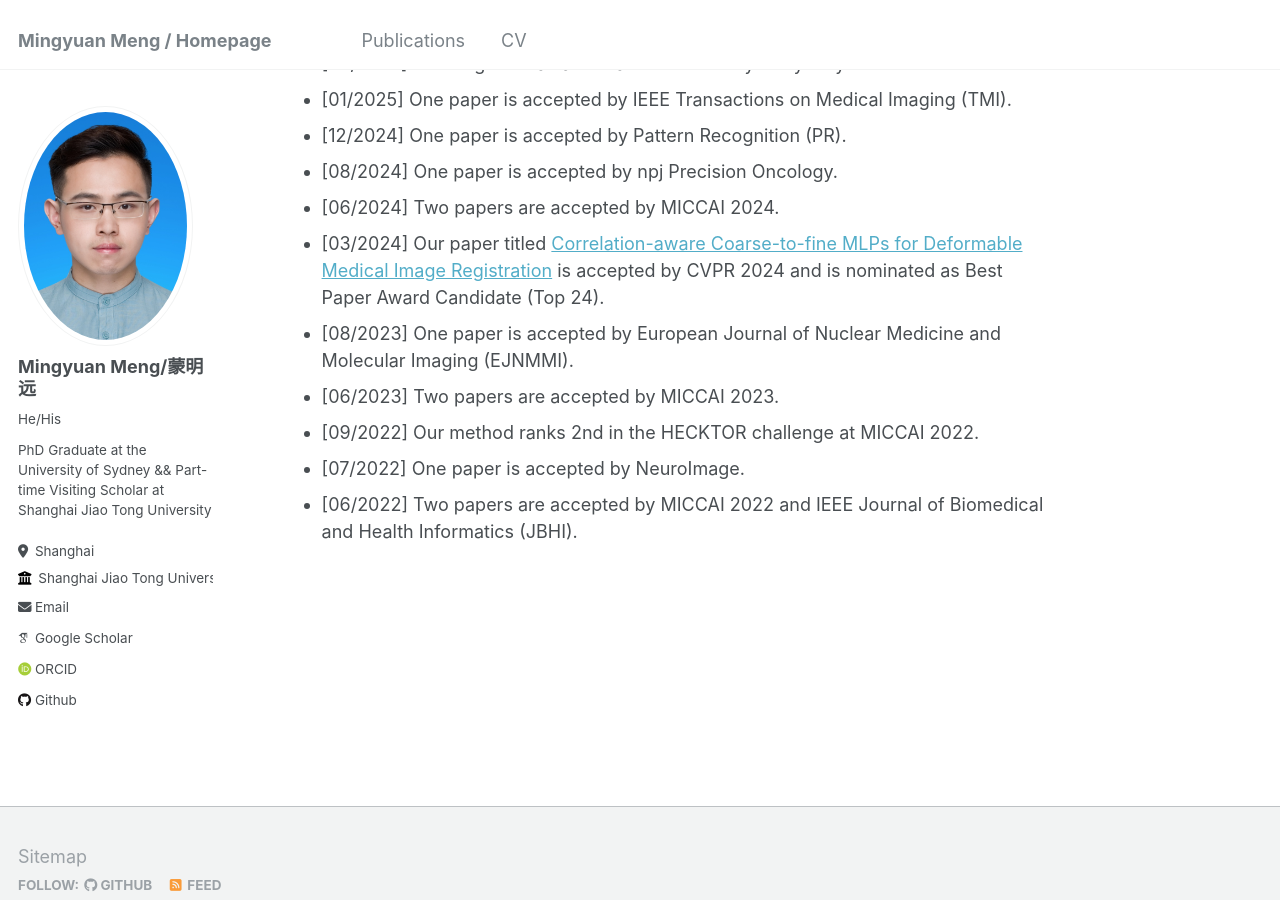
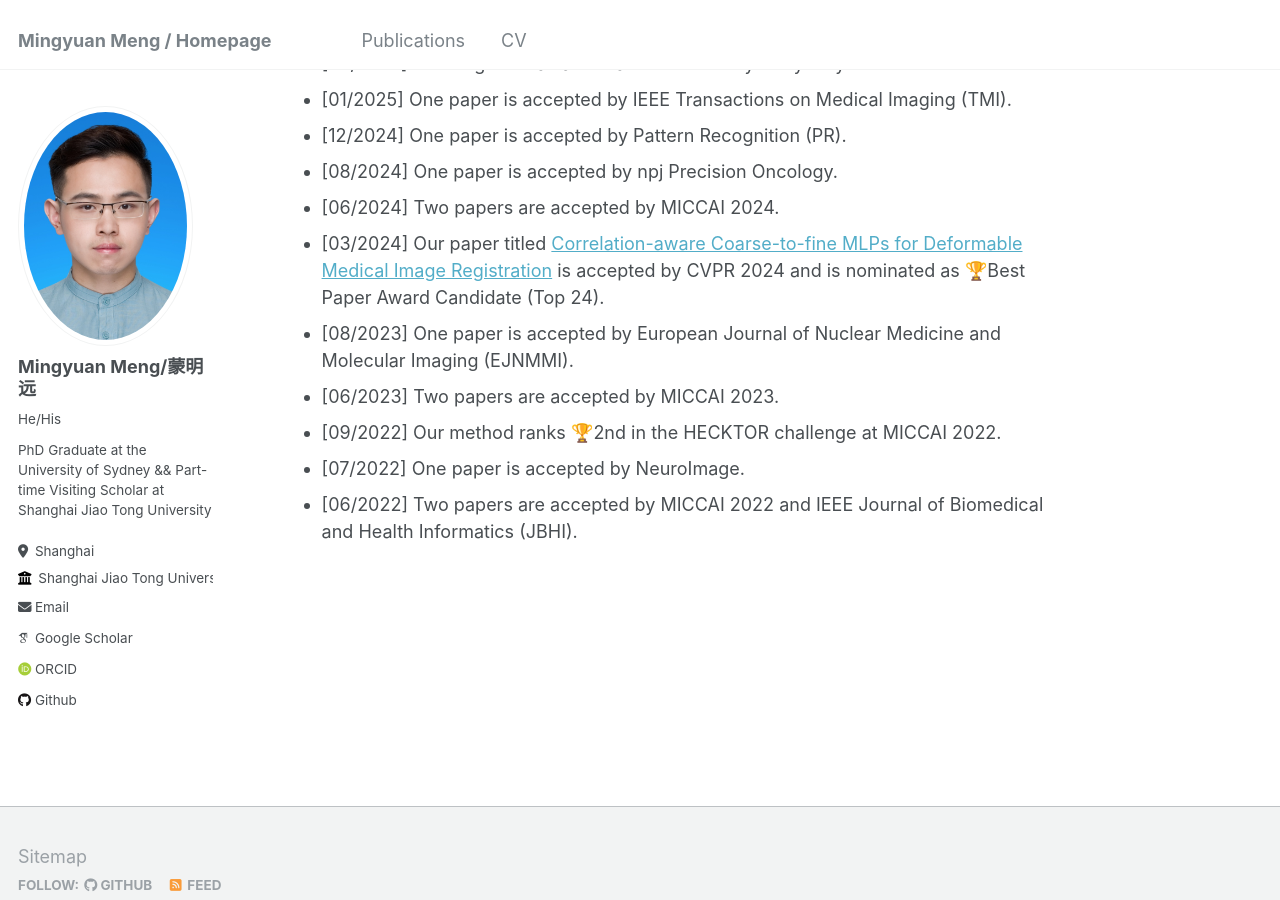
Before and after one commit to MungoMeng/mungomeng.github.io, a Jekyll site: the page built from _pages/about.md, in a window 1280 px wide and 900 px high, scrolled down 517 px. Built offline with Jekyll 4.4.1, drawn with Linux system fonts in a browser that asks for light colours; some web fonts are replaced.

```diff
--- a/_pages/about.md
+++ b/_pages/about.md
@@ -20,9 +20,9 @@ News
 * [12/2024] One paper is accepted by Pattern Recognition (PR).
 * [08/2024] One paper is accepted by npj Precision Oncology.
 * [06/2024] Two papers are accepted by MICCAI 2024.
-* [03/2024] Our paper titled [Correlation-aware Coarse-to-fine MLPs for Deformable Medical Image Registration](https://arxiv.org/abs/2406.00123) is accepted by CVPR 2024 and is nominated as Best Paper Award Candidate (Top 24).
+* [03/2024] Our paper titled [Correlation-aware Coarse-to-fine MLPs for Deformable Medical Image Registration](https://arxiv.org/abs/2406.00123) is accepted by CVPR 2024 and is nominated as 🏆Best Paper Award Candidate (Top 24).
 * [08/2023] One paper is accepted by European Journal of Nuclear Medicine and Molecular Imaging (EJNMMI).
 * [06/2023] Two papers are accepted by MICCAI 2023.
-* [09/2022] Our method ranks 2nd in the HECKTOR challenge at MICCAI 2022.
+* [09/2022] Our method ranks 🏆2nd in the HECKTOR challenge at MICCAI 2022.
 * [07/2022] One paper is accepted by NeuroImage.
 * [06/2022] Two papers are accepted by MICCAI 2022 and IEEE Journal of Biomedical and Health Informatics (JBHI).
```
